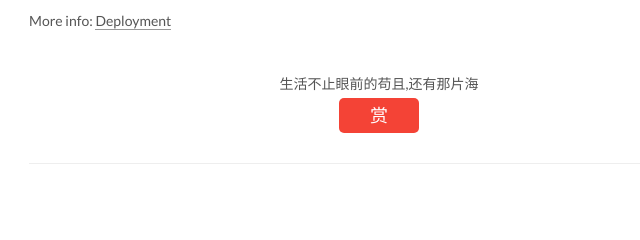
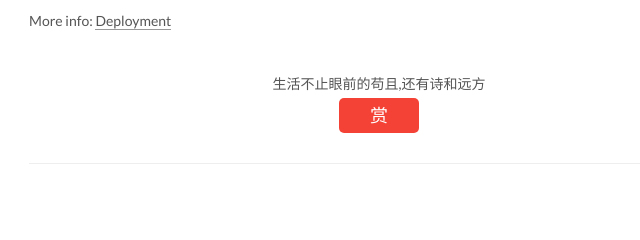
Before and after one commit to 0xErick/saqing.github.io, a plain HTML site: page 2017/05/11/hello-world/index.html in a window 1280 px wide. Shown: the part 1228-1468 px from the top of the page, 101-741 px from the left. Drawn offline with Linux system fonts and the light colour scheme.

Commit message:
Site updated: 2017-05-11 17:51:40

```diff
--- a/2017/05/11/hello-world/index.html
+++ b/2017/05/11/hello-world/index.html
@@ -332,7 +332,7 @@
 
 
   <div style="padding: 10px 0; margin: 20px auto; width: 90%; text-align: center;">
-    <div>生活不止眼前的苟且,还有那片海</div>
+    <div>生活不止眼前的苟且,还有诗和远方</div>
     <button id="rewardButton" disable="enable" onclick="var qr = document.getElementById('QR'); if (qr.style.display === 'none') {qr.style.display='block';} else {qr.style.display='none'}">
       <span>赏</span>
     </button>
```
Also changed, not shown: 2017/05/11/第一篇博客/index.html (+1 -1 lines).
